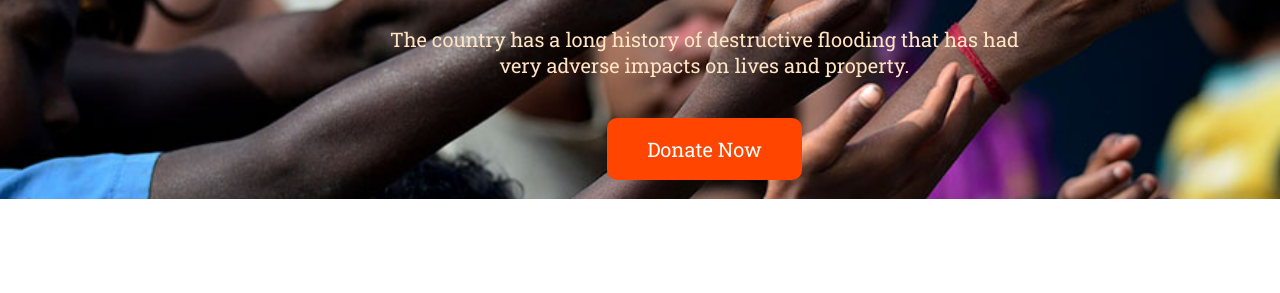
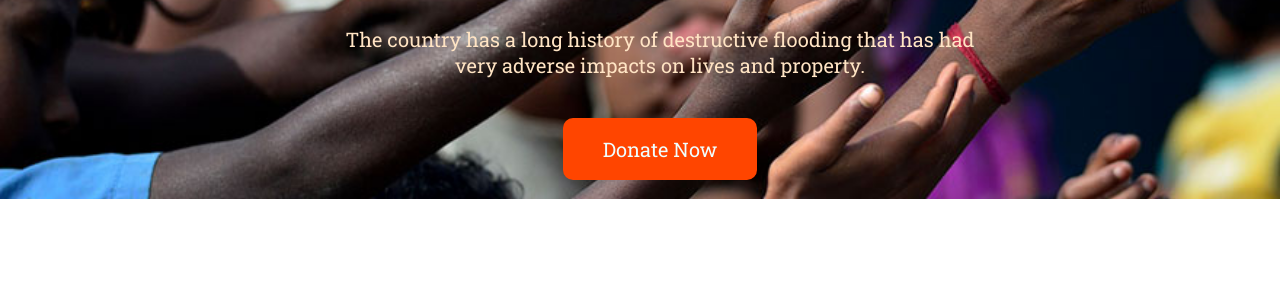
Before and after one commit to Farhadhossain1/Donate-today, a plain HTML site: page index.html in a window 1280 px wide. Shown: the part 301-594 px from the top of the page. Drawn offline with Linux system fonts and the light colour scheme.

Commit message:
Margin-issu

```diff
--- a/style.css
+++ b/style.css
@@ -12,7 +12,7 @@ body {
 .heding-fonts {
   display: inline-block;
   text-align: center;
-  margin-left: 390px;
+  margin-left: 27%;
   margin-top: 70px;
 }
 .heding-fonts h1 {
```
